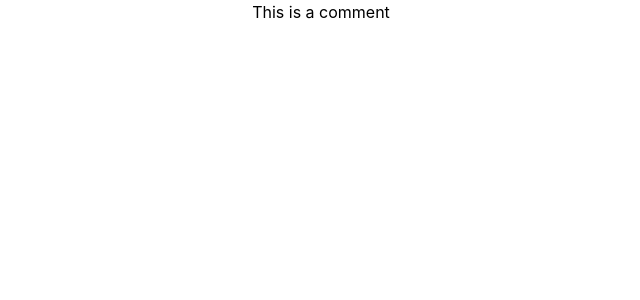
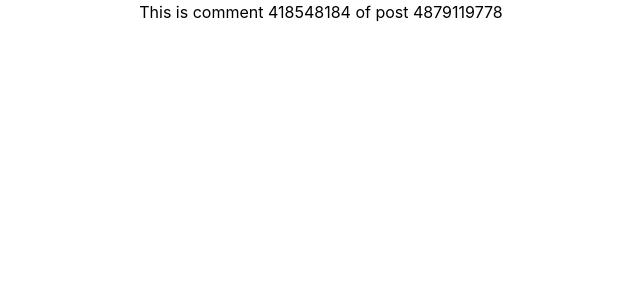
Before and after one commit to DeadpanCakes/BlogFrontEnd, a React (Create React App) app: page /posts/4879119778/comments/418548184 in a window 1280 px wide. Shown: the top 300 px of the page, without its empty margins (319-959 px from the left). Built offline with nearby package versions, Linux system fonts and the light colour scheme.

Commit message:
imported useParams to pull in ids

```diff
--- a/src/components/comment/Comment.js
+++ b/src/components/comment/Comment.js
@@ -1,5 +1,8 @@
+import {useParams} from "react-router-dom";
+
 const Comment = () => {
-    return <div>This is a comment</div>
+    const {postid, commentid} = useParams();
+    return <div>This is comment {commentid} of post {postid}</div>
 }
 
 export default Comment
```
